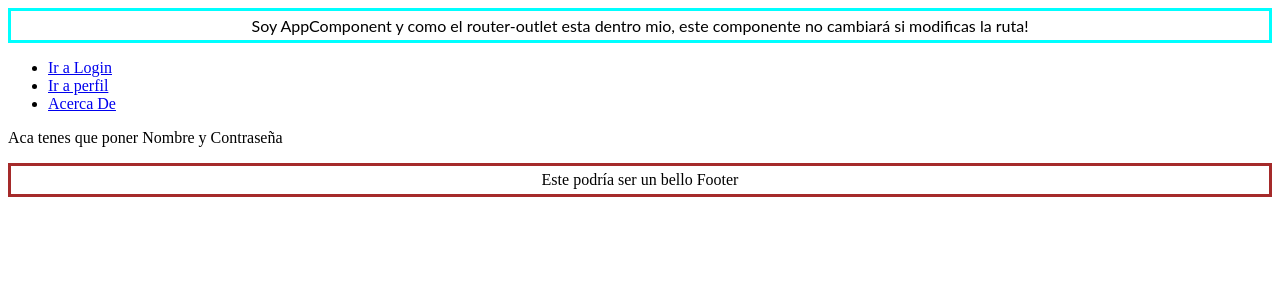
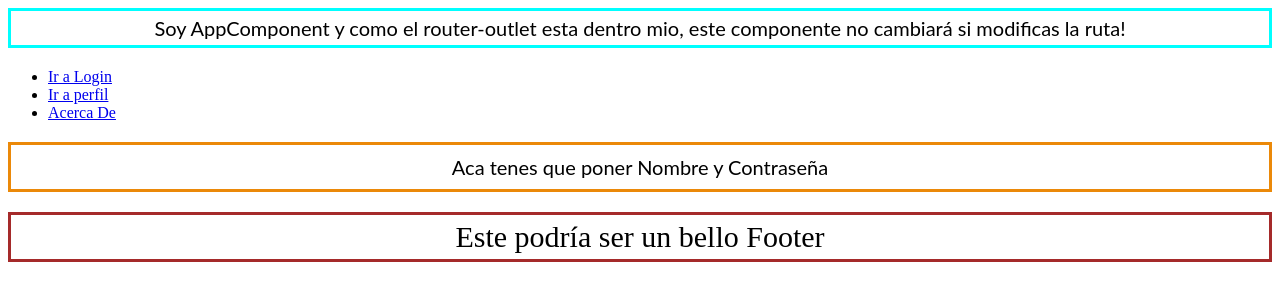
Before and after one commit to cpnvalentinperez/angularproyecto, an Angular app: page /login in a window 1280 px wide. Shown: the top 300 px of the page. Built offline with nearby package versions, Linux system fonts and the light colour scheme.

Commit message:
Mas cambios

```diff
--- a/src/app/acerca/acerca.component.css
+++ b/src/app/acerca/acerca.component.css
@@ -0,0 +1,38 @@
+p {
+    font-family: Lato;
+    font-size: 20px;
+  }
+
+  .red {
+    color: red;
+  }
+
+  .blue {
+    color: blue;
+  }
+
+  .green {
+    color: green;
+  }
+
+  .app-component{
+    text-align: center;
+    border-style: solid;
+    border-color: aqua;
+    padding: 5px
+  }
+
+
+  .component{
+    text-align: center;
+    border-style:solid;
+    border-color: rgb(15, 36, 224);
+    padding: 10px
+  }
+
+  footer{
+    text-align: center;
+    border-style: solid;
+    border-color: brown;
+    padding: 5px
+  }
--- a/src/app/acerca/acerca.component.html
+++ b/src/app/acerca/acerca.component.html
@@ -1,3 +1,3 @@
-<p>
+<p class="component">
     !! Acerca de mi funca !
     </p>
--- a/src/app/app-routing.module.ts
+++ b/src/app/app-routing.module.ts
@@ -7,10 +7,10 @@ import { ServiciosComponent } from './servicios/servicios.component'
 import { ErrorComponent } from './error404/error.component';
 
 const routes: Routes = [
-  {path: 'servicios', component:ServiciosComponent},
+  {path: 'servicios', component: ServiciosComponent},
   {path: 'login', component: LoginComponent},
   {path: '', redirectTo: '/login', pathMatch: 'full'},
-  {path: 'mi-perfil', component:PerfilComponent},
+  {path: 'mi-perfil', component: PerfilComponent},
   {path: 'acerca', component: AcercaComponent},
   {path: '**', component: ErrorComponent}
 ];
--- a/src/app/app.component.css
+++ b/src/app/app.component.css
@@ -1,5 +1,6 @@
 p {
     font-family: Lato;
+    font-size: 20px;
   }
 
   .red {
@@ -25,5 +26,6 @@ p {
     text-align: center;
     border-style: solid;
     border-color: brown;
-    padding: 5px
+    padding: 5px;
+    font-size: 30px;
   }
--- a/src/app/app.component.html
+++ b/src/app/app.component.html
@@ -1,5 +1,6 @@
 <p class="app-component">
-  Soy AppComponent y como el router-outlet esta dentro mio, este componente no cambiará si modificas la ruta!
+  Soy AppComponent y como el router-outlet esta dentro mio,
+  este componente no cambiará si modificas la ruta!
 </p>
 <ul>
 
--- a/src/app/error404/error.component.css
+++ b/src/app/error404/error.component.css
@@ -0,0 +1,44 @@
+p {
+    font-family: Lato;
+    font-size: 20px;
+  }
+
+  .red {
+    color: red;
+  }
+
+  .blue {
+    color: blue;
+  }
+
+  .green {
+    color: green;
+  }
+
+  .app-component{
+    text-align: center;
+    border-style: solid;
+    border-color: aqua;
+    padding: 5px
+  }
+
+  .component{
+    text-align: center;
+    color: #0a0a0a;
+    border-style:solid;
+    border-color: rgb(245, 12, 12);
+    padding: 10px;
+    font-size: 50px;
+  }
+  footer{
+    text-align: center;
+    border-style: solid;
+    border-color: brown;
+    padding: 5px
+  }
+
+  img {
+    display: block;
+    margin: auto;
+    max-width:20%
+  }
--- a/src/app/error404/error.component.html
+++ b/src/app/error404/error.component.html
@@ -1,3 +1,4 @@
-<p class="blue">
-    ¡¨¡¡Algo Se rompio!
+<img src="https://img.freepik.com/vector-gratis/ups-error-404-ilustracion-concepto-robot-roto_114360-5529.jpg?w=740&t=st=1673011703~exp=1673012303~hmac=a6401911b64289b1f0df386735f4c72256979767f77b9d3cdcb12c7f7222b2c6" alt="imagen">
+<p class="component">
+    ¡¡¡Algo Se rompio!!!
   </p>
--- a/src/app/login/login.component.css
+++ b/src/app/login/login.component.css
@@ -0,0 +1,36 @@
+p {
+    font-family: Lato;
+    font-size: 20px;
+  }
+
+  .red {
+    color: red;
+  }
+
+  .blue {
+    color: blue;
+  }
+
+  .green {
+    color: green;
+  }
+
+  .app-component{
+    text-align: center;
+    border-style: solid;
+    border-color: aqua;
+    padding: 5px
+  }
+
+  .component{
+    text-align: center;
+    border-style:solid;
+    border-color: rgb(235, 137, 9);
+    padding: 10px
+  }
+  footer{
+    text-align: center;
+    border-style: solid;
+    border-color: brown;
+    padding: 5px
+  }
--- a/src/app/login/login.component.html
+++ b/src/app/login/login.component.html
@@ -1,3 +1,3 @@
-<p class="blue">
+<p class="component">
     Aca tenes que poner Nombre y Contraseña
   </p>
--- a/src/app/perfil/perfil.component.css
+++ b/src/app/perfil/perfil.component.css
@@ -0,0 +1,38 @@
+p {
+    font-family: Lato;
+    font-size: 20px;
+  }
+
+  .red {
+    color: red;
+  }
+
+  .blue {
+    color: blue;
+  }
+
+  .green {
+    color: green;
+  }
+
+  .app-component{
+    text-align: center;
+    border-style: solid;
+    border-color: aqua;
+    padding: 5px
+  }
+
+
+  .component{
+    text-align: center;
+    border-style:solid;
+    border-color: rgb(15, 230, 158);
+    padding: 10px
+  }
+
+  footer{
+    text-align: center;
+    border-style: solid;
+    border-color: brown;
+    padding: 5px
+  }
--- a/src/app/perfil/perfil.component.html
+++ b/src/app/perfil/perfil.component.html
@@ -1,3 +1,3 @@
-<p class="red">
+<p  class="component">
     Este es el Perfil Tuyo padre!
     </p>
```
